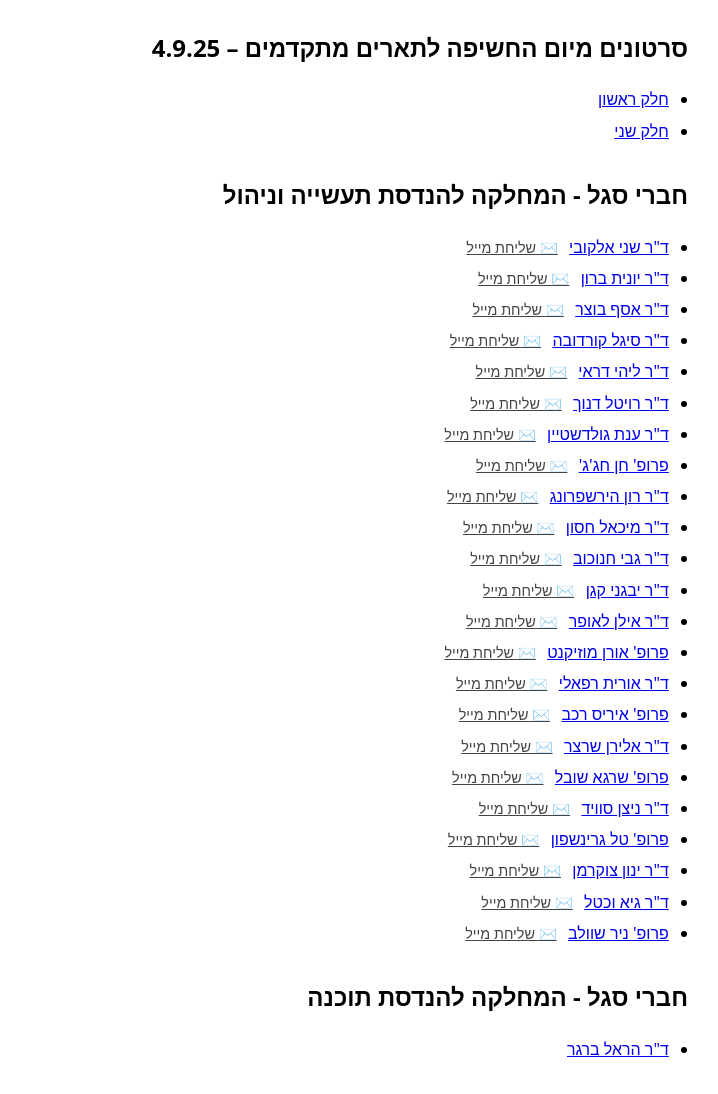
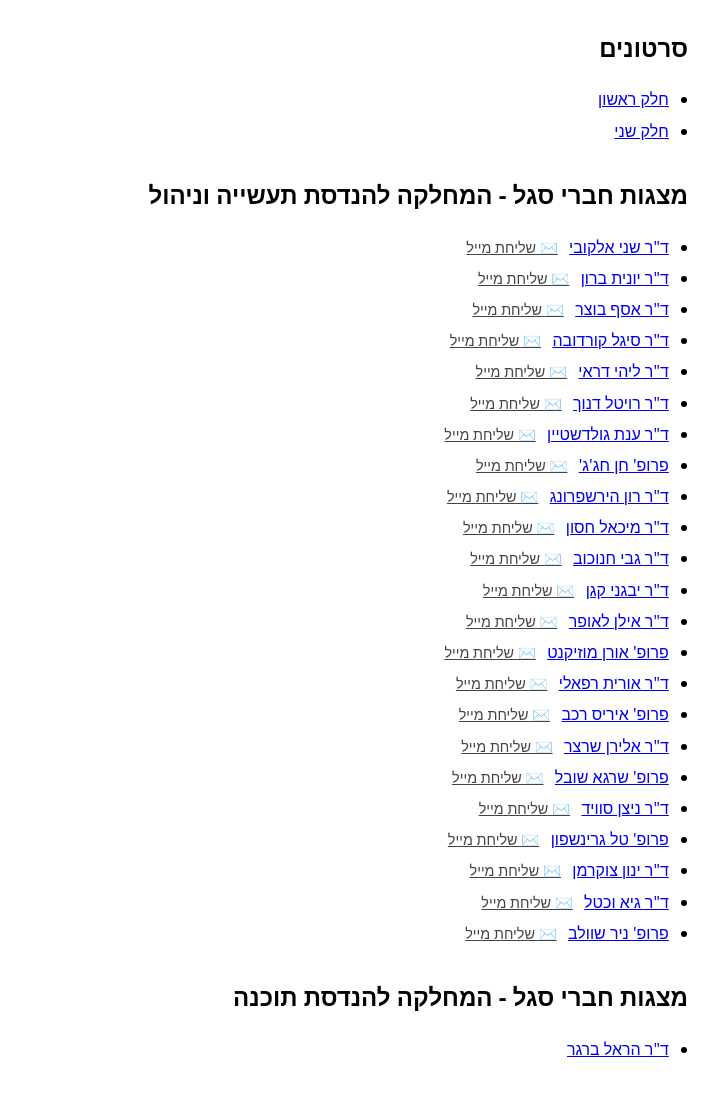
Before and after one commit to nlihin/iem-dept, a plain HTML site: page docs/index.html in a window 1280 px wide. Shown: the part 86-1180 px from the top of the page, without its empty margins (560-1278 px from the left). Drawn offline with Linux system fonts and the light colour scheme.

Commit message:
Update index.html

```diff
--- a/docs/index.html
+++ b/docs/index.html
@@ -18,13 +18,13 @@
 
 <h1>יום חשיפה ללימודים לתארים מתקדמים 4.9.25</h1>
 
-<h2>סרטונים מיום החשיפה לתארים מתקדמים – 4.9.25</h2>
+<h2>סרטונים</h2>
 <ul>
   <li><a href="https://youtu.be/x1K0vwzU2SQ" target="_blank">חלק ראשון</a></li>
   <li><a href="https://youtu.be/BXEHaWv8f90" target="_blank">חלק שני</a></li>
 </ul>
 
-<h2>חברי סגל - המחלקה להנדסת תעשייה וניהול</h2>
+<h2>מצגות חברי סגל - המחלקה להנדסת תעשייה וניהול</h2>
 <ul>
   <li><a href="Shani%20Alkoby.pdf" target="_blank">ד"ר שני אלקובי</a>
       <a class="email" href="mailto:shani.alkoby@gmail.com">✉️ שליחת מייל</a></li>
@@ -74,7 +74,7 @@
       <a class="email" href="mailto:nirsh@ariel.ac.il">✉️ שליחת מייל</a></li>
 </ul>
 
-<h2>חברי סגל - המחלקה להנדסת תוכנה</h2>
+<h2>מצגות חברי סגל - המחלקה להנדסת תוכנה</h2>
 <ul>
   <li><a href="Harel%20Berger.pdf" target="_blank">ד"ר הראל ברגר</a></li>
 </ul>
```
